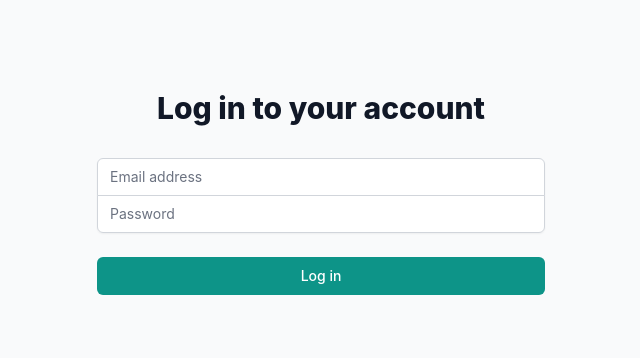
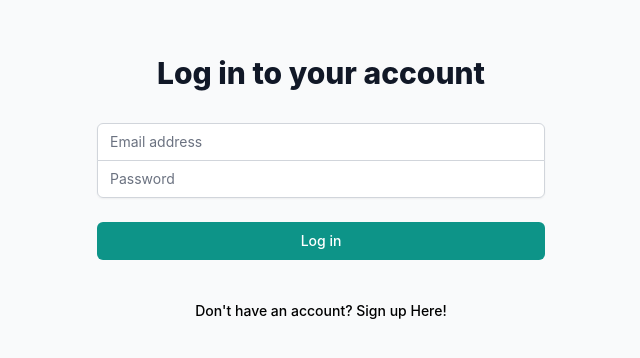
Before and after one commit to Njeriiii/GOHub, a React (Create React App) app in the folder Frontend/: page /login in a window 1280 px wide. Shown: the part 220-578 px from the top of the page, without its empty margins (319-959 px from the left). Built offline with nearby package versions, Linux system fonts and the light colour scheme; no server answers; a web font is replaced by a local one.

Commit message:
UI functionality updates

```diff
--- a/Frontend/src/App.js
+++ b/Frontend/src/App.js
@@ -23,14 +23,16 @@ function App() {
       <AuthProvider>
         <ApiProvider>
           <Routes>
+            <Route path="/login" element={<LoginPage />} />
             <Route path="/signup" element={<SignupPage />} />
-            <Route path="/login" element={<LoginPage />} />
             <Route path="/select-user-type" element={<SelectUserTypePage />} />
             <Route path="/volunteer-form" element={<VolunteerForm />} />
+
             <Route path="/volunteer" element={<VolunteerPage />} />
             <Route path="/home" element={<DisplayPage />} />
             <Route path="/find-gos" element={<DisplayPage />} />
             <Route path="/" element={<Navigate to="/find-gos" />} />
+
             <Route path="/onboarding" element={<OnboardingForm />} />
             <Route path="/org_profile_form" element={<OrgProfileForm />} />
             <Route path="/org_profile" element={<OrgProfile />} />
--- a/Frontend/src/pages/LoginPage.js
+++ b/Frontend/src/pages/LoginPage.js
@@ -114,6 +114,15 @@ export default function LoginPage() {
                         </button>
                     </div>
                 </form>
+
+                <div className="text-center">
+                    <a
+                        href="/signup"
+                        className="group relative w-full flex justify-center py-2 px-4 border border-transparent text-sm font-medium rounded-md text-black bg-white-600 hover:bg-teal-600 focus:outline-none focus:ring-2 focus:ring-offset-2 focus:ring-teal-500"
+                    >
+                        Don't have an account? Sign up Here!
+                    </a>
+                </div>
             </div>
         </div>
     );
--- a/Frontend/src/pages/SignupPage.js
+++ b/Frontend/src/pages/SignupPage.js
@@ -118,6 +118,15 @@ return (
             Sign up with Google
             </button>
         </div>
+
+        <div className="text-center">
+            <a
+                href="/login"
+                className="group relative w-full flex justify-center py-2 px-4 border border-transparent text-sm font-medium rounded-md text-black bg-gray-200 hover:bg-teal-600 focus:outline-none focus:ring-2 focus:ring-offset-2 focus:ring-teal-500"
+            >
+                Already have an account? Login!
+            </a>
+        </div>
         </div>
     </div>
     );
--- a/Frontend/src/pages/VolunteerPage.js
+++ b/Frontend/src/pages/VolunteerPage.js
@@ -110,7 +110,8 @@ export default function VolunteerPage() {
                             <div className="bg-white shadow-lg rounded-lg overflow-hidden">
                                 <div className="bg-teal-600 text-white p-4">
                                     <h2 className="text-2xl font-semibold">{volunteerInfo.first_name} {volunteerInfo.last_name}</h2>
-                                    <p className="text-teal-100">Volunteer</p>
+                                    {volunteerInfo.is_admin && <p className="text-teal-100">Admin</p>}
+                                    {!volunteerInfo.is_admin && <p className="text-teal-100">Volunteer</p>}
                                 </div>
                                 <div className="p-6">
                                     <div className="flex items-center mb-4">
```
